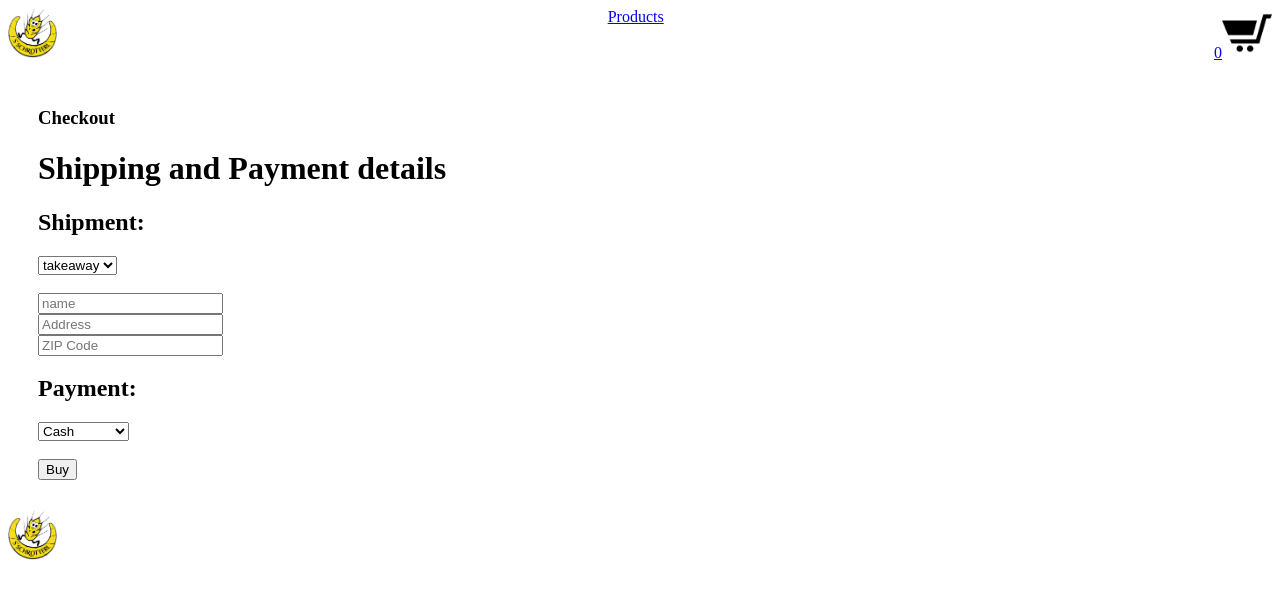
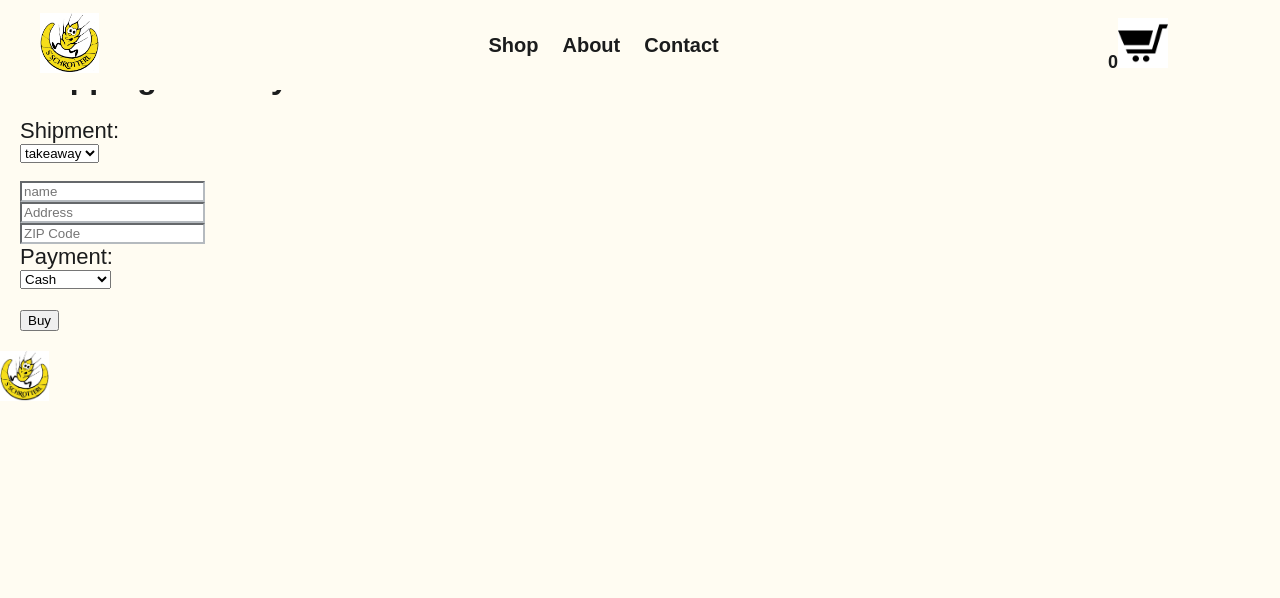
Before and after one commit to judithkuneth/next-js-ecommerce-store, a Next.js app: page /checkout in a window 1280 px wide. Shown: the top 598 px of the page. Built offline with nearby package versions, Linux system fonts and the light colour scheme.

Commit message:
Add styling

```diff
--- a/components/Header.js
+++ b/components/Header.js
@@ -1,23 +1,55 @@
+/** @jsx jsx */
+/** @jsxFrag React.Fragment */
+import { jsx, css } from '@emotion/core';
 import Link from 'next/link';
 import { getCart } from '../util/cookies';
+
+const headerStyles = css`
+  position: fixed;
+  width: 90%;
+  height: 50px;
+  display: flex;
+  justify-content: space-between;
+  align-items: center;
+  margin: 0px 8px 8px 8px;
+  padding: 20px;
+  background-color: #fffcf2;
+
+  a {
+    text-decoration: none;
+    font-size: 20px;
+    font-weight: bold;
+    color: black;
+    margin: 12px;
+    color: #1b1c1d;
+    div {
+      font-size: 18px;
+    }
+  }
+`;
 
 export default function Header() {
   const cart = getCart();
   console.log(cart);
   return (
-    <header
-      style={{ height: 50, display: 'flex', justifyContent: 'space-between' }}
-    >
+    <header css={headerStyles}>
       <Link href="/">
         <a>
           {' '}
-          <img style={{ height: 50 }} src="/logo.png" alt="" />
+          <img style={{ height: 60 }} src="/logo.png" alt="" />
         </a>
       </Link>
-
-      <Link href="/products">
-        <a>Products</a>
-      </Link>
+      <nav>
+        <Link href="/products">
+          <a>Shop</a>
+        </Link>
+        <Link href="/products">
+          <a>About</a>
+        </Link>
+        <Link href="/products">
+          <a>Contact</a>
+        </Link>
+      </nav>
 
       <Link href="/cart">
         <a>
--- a/components/Layout.js
+++ b/components/Layout.js
@@ -6,11 +6,11 @@ export default function Layout(props) {
     <div>
       <Head>
         <title>Bäckerei Schrott</title>
-        <link rel="icon" href="/logo.ico" />
+        <link rel="icon" href="/logo.png" />
       </Head>
       <Header />
 
-      <main style={{ padding: 30 }}>{props.children}</main>
+      <main style={{ padding: 20 }}>{props.children}</main>
       <Footer />
     </div>
   );
--- a/database.js
+++ b/database.js
@@ -13,7 +13,7 @@ export const products = [
   },
   {
     id: '5',
-    name: 'Apfel-Rhabarber Kuchen 40x60',
+    name: 'Apfel-Rhabarber Kuchen',
     price: 55,
 
     image: 'apfel-rhabarber',
--- a/package.json
+++ b/package.json
@@ -20,7 +20,7 @@
     "@types/react-dom": "16.0.5",
     "@typescript-eslint/eslint-plugin": "4.2.0",
     "@typescript-eslint/parser": "4.2.0",
-    "@upleveled/eslint-config-upleveled": "^1.0.3",
+    "@upleveled/eslint-config-upleveled": "^1.0.5",
     "babel-eslint": "10.1.0",
     "eslint": "6.6.0",
     "eslint-config-react-app": "5.2.1",
--- a/pages/_app.js
+++ b/pages/_app.js
@@ -1,6 +1,6 @@
-
+import '../styles/styles.css';
 function MyApp({ Component, pageProps }) {
-  return <Component {...pageProps} />
+  return <Component {...pageProps} />;
 }
 
-export default MyApp
+export default MyApp;
--- /dev/null
+++ b/styles/styles.css
@@ -0,0 +1,35 @@
+body {
+  margin: 0;
+  font-family: sans-serif;
+  -webkit-font-smoothing: antialiased;
+  -moz-osx-font-smoothing: grayscale;
+  color: #1b1c1d;
+  background-color: #fffcf2;
+}
+a {
+  text-decoration: none;
+  font-size: 20px;
+}
+h2 {
+  font-size: 22px;
+  color: #1b1c1d;
+  padding: 0;
+  margin: 0;
+  font-weight: normal;
+}
+
+h3 {
+  font-size: 16px;
+  font-weight: normal;
+  color: #1b1c1d;
+  padding: 0;
+  margin: 0;
+}
+input {
+  border-color: #b5babf;
+}
+
+code {
+  font-family: source-code-pro, Menlo, Monaco, Consolas, 'Courier New',
+    monospace;
+}
```
Also changed, not shown: components/ShoppingCartComponent.js (+66 -4 lines), pages/products/index.js (+75 -15 lines), 1 other file (tests, documents, lock files or other folders).
